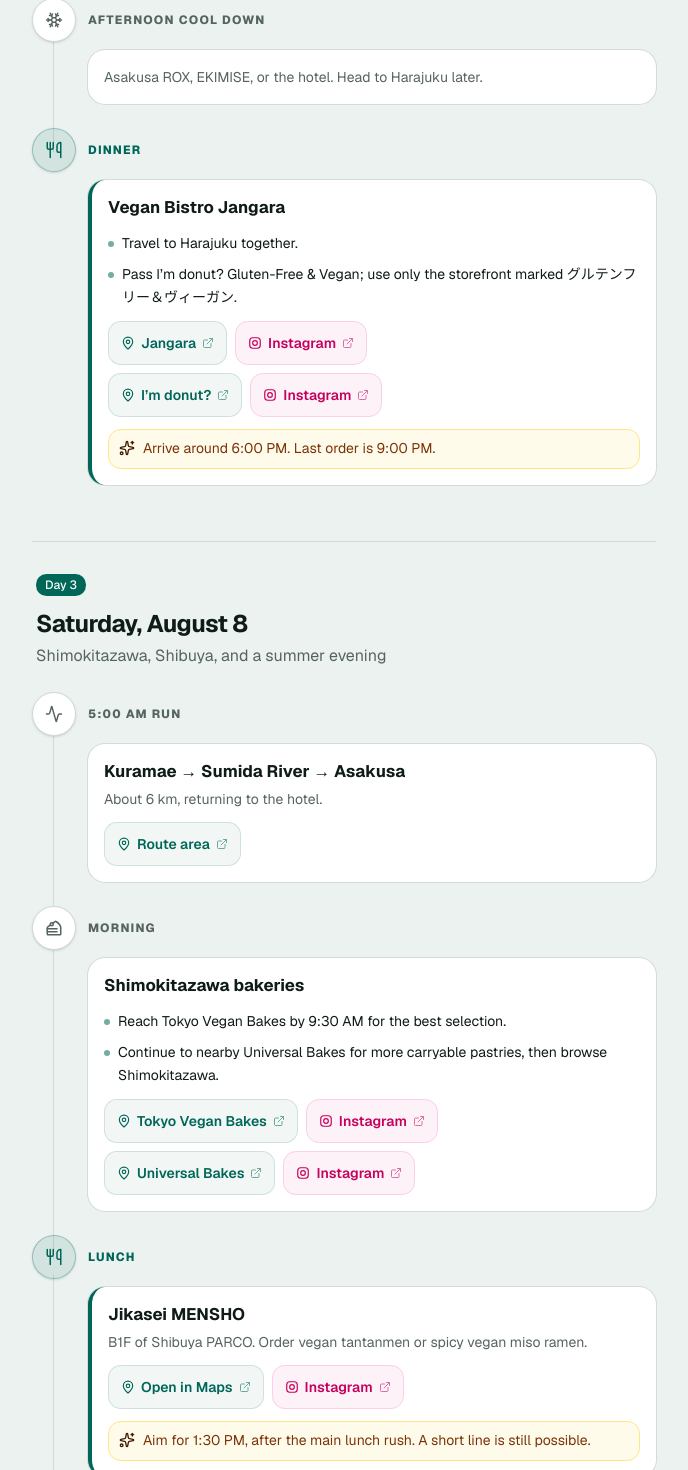
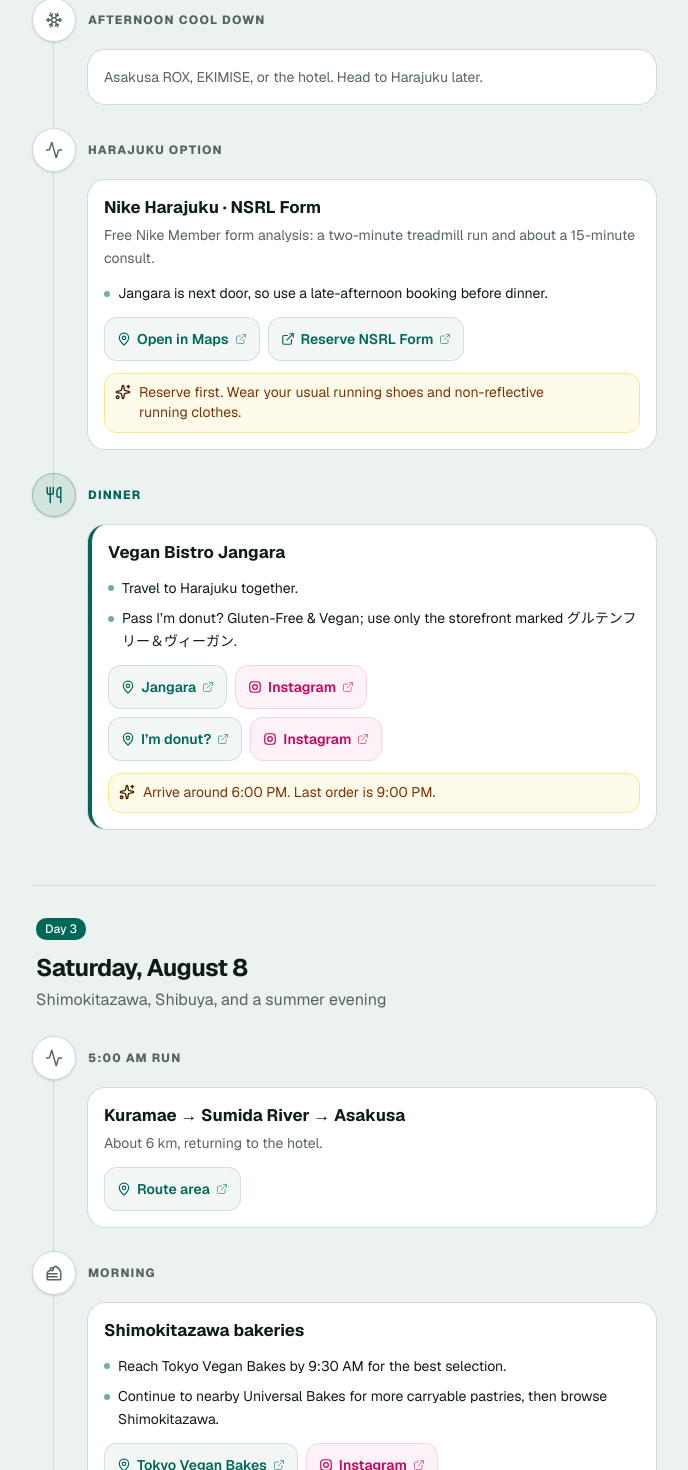
Before and after one commit to pepitovsevilla/pb-travels, a Next.js app: page /2026/tokyo in a window 1280 px wide. Shown: the part 3780-5250 px from the top of the page, without its empty margins (296-984 px from the left). Built offline with nearby package versions, Linux system fonts and the light colour scheme.

Commit message:
Add Tokyo food, running, and laundry options

```diff
--- a/src/data/tokyo.ts
+++ b/src/data/tokyo.ts
@@ -56,6 +56,7 @@
     "https://www.instagram.com/im.donut.gluten.free/",
   "Jikasei MENSHO Shibuya PARCO":
     "https://www.instagram.com/menya_shono/",
+  "Vegan Soba Tokyo Ayler": "https://www.instagram.com/__ayler__/",
   "Tokyo Vegan Bakes Shimokitazawa":
     "https://www.instagram.com/tokyoveganbakes/",
   "Universal Bakes and Cafe":
@@ -252,6 +253,21 @@
         description: "Asakusa ROX, EKIMISE, or the hotel. Head to Harajuku later.",
       },
       {
+        label: "Harajuku option",
+        icon: "run",
+        title: "Nike Harajuku · NSRL Form",
+        description: "Free Nike Member form analysis: a two-minute treadmill run and about a 15-minute consult.",
+        callout: "Reserve first. Wear your usual running shoes and non-reflective running clothes.",
+        bullets: ["Jangara is next door, so use a late-afternoon booking before dinner."],
+        links: [
+          maps("Open in Maps", "NIKE HARAJUKU"),
+          link(
+            "Reserve NSRL Form",
+            "https://www.nike.com/jp/nike-sport-research-lab-form/locations/nike-harajuku"
+          ),
+        ],
+      },
+      {
         label: "Dinner",
         icon: "meal",
         tone: "meal",
@@ -275,7 +291,10 @@
     shortDate: "Aug 8",
     subtitle: "Shimokitazawa, Shibuya, and a summer evening",
     area: "Shimokitazawa · Shibuya",
-    lunch: [maps("Jikasei MENSHO", "Jikasei MENSHO Shibuya PARCO")],
+    lunch: [
+      maps("Jikasei MENSHO", "Jikasei MENSHO Shibuya PARCO"),
+      maps("Ayler option", "Vegan Soba Tokyo Ayler"),
+    ],
     dinner: [maps("Masaka", "Vegan Izakaya Masaka Shibuya")],
     dessert: [
       maps("Tokyo Vegan Bakes", "Tokyo Vegan Bakes Shimokitazawa"),
@@ -306,10 +325,13 @@
         label: "Lunch",
         icon: "meal",
         tone: "meal",
-        title: "Jikasei MENSHO",
-        description: "B1F of Shibuya PARCO. Order vegan tantanmen or spicy vegan miso ramen.",
-        callout: "Aim for 1:30 PM, after the main lunch rush. A short line is still possible.",
-        links: [maps("Open in Maps", "Jikasei MENSHO Shibuya PARCO")],
+        title: "Jikasei MENSHO or Vegan Soba Tokyo Ayler",
+        description: "Keep Jikasei as the Shibuya default; Ayler is a fully vegan soba option near the morning Shimokitazawa stops.",
+        callout: "Use Ayler only if its Instagram confirms Saturday daytime service; otherwise aim for Jikasei around 1:30 PM.",
+        links: [
+          maps("Jikasei", "Jikasei MENSHO Shibuya PARCO"),
+          maps("Ayler", "Vegan Soba Tokyo Ayler"),
+        ],
       },
       {
         label: "Afternoon",
@@ -422,8 +444,8 @@
     area: "Shinjuku · Skytree",
     lunch: [maps("AIN SOPH. Journey", "AIN SOPH Journey Shinjuku")],
     dinner: [
-      maps("Vegan Izakaya Nowhere", "Vegan Izakaya Nowhere"),
-      maps("Masaka backup", "Vegan Izakaya Masaka Shibuya"),
+      maps("Nowhere option", "Vegan Izakaya Nowhere"),
+      maps("Masaka option", "Vegan Izakaya Masaka Shibuya"),
     ],
     dessert: [maps("marbre vegan", "marbre vegan Shinjuku")],
     timeline: [
@@ -479,14 +501,13 @@
         label: "Dinner",
         icon: "meal",
         tone: "meal",
-        title: "Vegan Izakaya Nowhere",
-        badge: "Reserve 6:30 PM",
-        description: "Near Skytree. It opens at 5:00 PM on Monday.",
-        bullets: ["If Nowhere is unavailable, repeat Masaka in Shibuya."],
+        title: "Vegan Izakaya Nowhere or Masaka",
+        description: "Choose Nowhere for a separate izakaya experience near Skytree, or Masaka for a Shibuya repeat.",
+        callout: "Reserve Nowhere for 6:30 PM only if you choose it. Masaka does not take reservations.",
         links: [
-          maps("Open in Maps", "Vegan Izakaya Nowhere"),
-          link("Official site", "https://veganizakayanowhere.com/"),
-          maps("Masaka backup", "Vegan Izakaya Masaka Shibuya"),
+          maps("Nowhere", "Vegan Izakaya Nowhere"),
+          link("Nowhere official site", "https://veganizakayanowhere.com/"),
+          maps("Masaka", "Vegan Izakaya Masaka Shibuya"),
         ],
       },
     ],
@@ -776,11 +797,6 @@
     ],
   },
   {
-    title: "Vegan Izakaya Nowhere",
-    meta: "Monday, August 10 · 6:30 PM dinner",
-    links: [link("Official site", "https://veganizakayanowhere.com/")],
-  },
-  {
     title: "Zen",
     meta: "Wednesday, August 12 · 6:30 PM dinner",
     links: [link("Official site", "https://zen-shinjuku.com/en")],
@@ -848,6 +864,11 @@
     "https://www.google.com/maps/d/viewer?mid=1DZa9FPxP4NEecF3sXLAhtooC40B25X4&usp=sharing"
   ),
   link("Additional map reference", "https://maps.app.goo.gl/fSFT8q3fmAKtsWor6"),
+  maps("Sneaker laundry · Pierrot Taito", "Coin Laundry Pierrot Taito"),
+  link(
+    "Sneaker laundry · live machine status",
+    "https://laundry.senkaq.com/shop/tokyo/taito-ku/2722/"
+  ),
 ]
 
 export const tokyoMap = {
```
